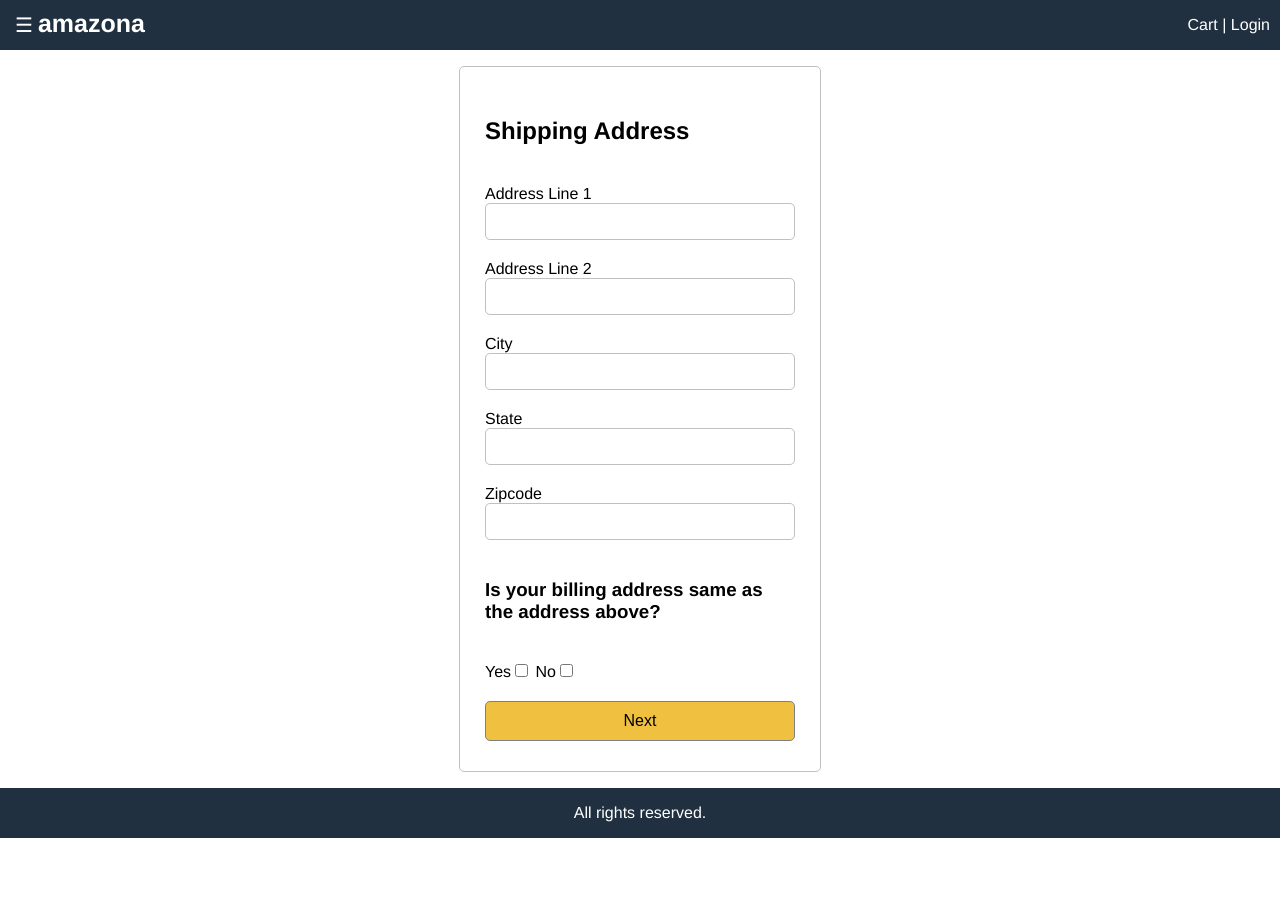
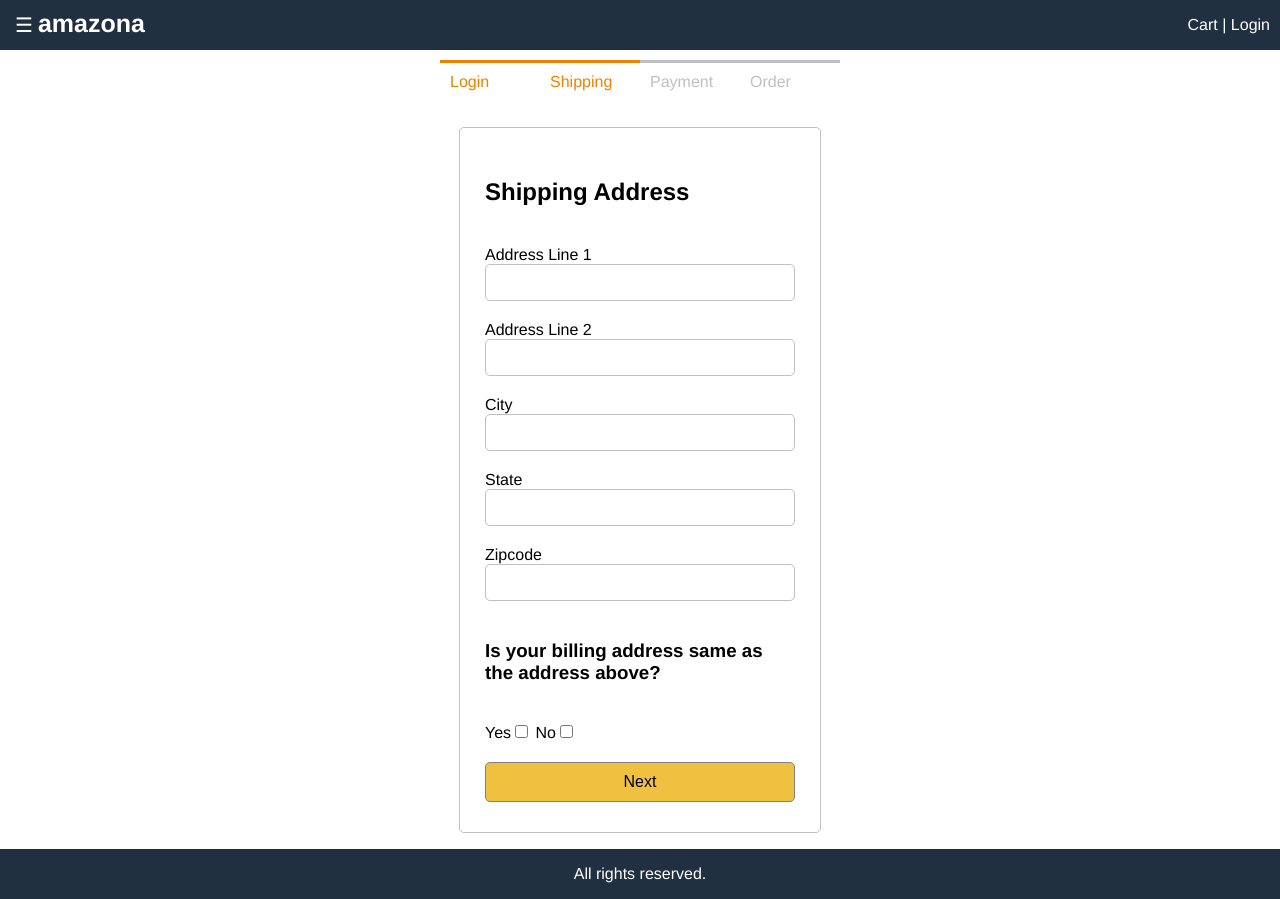
Before and after one commit to katkim0307/amazona, a React (Create React App) app in the folder client/: page /shipping in a window 1280 px wide. Before the commit the page ends 838 px from the top, so only its background shows below. Built offline with nearby package versions, Linux system fonts and the light colour scheme.

Commit message:
ADDED checkout steps UI during checkout procedure

```diff
--- /dev/null
+++ b/client/src/components/CheckoutSteps.js
@@ -0,0 +1,12 @@
+import React from 'react';
+
+export default function CheckoutSteps(props) {
+    return (
+        <div className="checkout-steps">
+            <div className={props.step1 ? 'active' : ''}>Login</div>
+            <div className={props.step2 ? 'active' : ''}>Shipping</div>
+            <div className={props.step3 ? 'active' : ''}>Payment</div>
+            <div className={props.step4 ? 'active' : ''}>Order</div>
+        </div>
+    )
+};
--- a/client/src/components/Shipping.js
+++ b/client/src/components/Shipping.js
@@ -1,6 +1,7 @@
 import React, { useState } from 'react';
 import { useDispatch } from 'react-redux';
 import { saveShipping, saveBilling } from '../actions/cartActions';
+import CheckoutSteps from './CheckoutSteps';
 
 export default function Shipping(props) {
     const [shipAddress1, setShipAddress1] = useState('');
@@ -45,6 +46,8 @@ export default function Shipping(props) {
     };
 
     return (
+        <div>
+            <CheckoutSteps step1 step2 />
         <div className="form">
             <form onSubmit={handleSubmit}>
                 <ul className="form-container">
@@ -115,5 +118,6 @@ export default function Shipping(props) {
                 </ul>
             </form>
         </div>
+        </div>
     );
 };
--- a/client/src/components/index.js
+++ b/client/src/components/index.js
@@ -5,3 +5,4 @@ export { default as Login } from './Login.js';
 export { default as Register } from './Register.js';
 export { default as Products } from './Products.js';
 export { default as Shipping } from './Shipping.js';
+export { default as CheckoutSteps } from './CheckoutSteps.js';
--- a/client/src/index.css
+++ b/client/src/index.css
@@ -309,6 +309,27 @@ input {
   width: 100%;
 }
 
+
+/* CHECKOUT */
+.checkout-steps {
+  display: flex;
+  justify-content: space-between;
+  width: 40rem;
+  margin: 1rem auto;
+}
+
+.checkout-steps > div {
+  border-top: .3rem #c0c0c0 solid;
+  color: #c0c0c0;
+  flex: 1 1;
+  padding: 1rem;
+}
+
+.checkout-steps > div.active {
+  border-top: .3rem #f08000 solid;
+  color: #f08000;
+}
+
 /* APPLY TO ALL */
 
 .button.primary {
```
